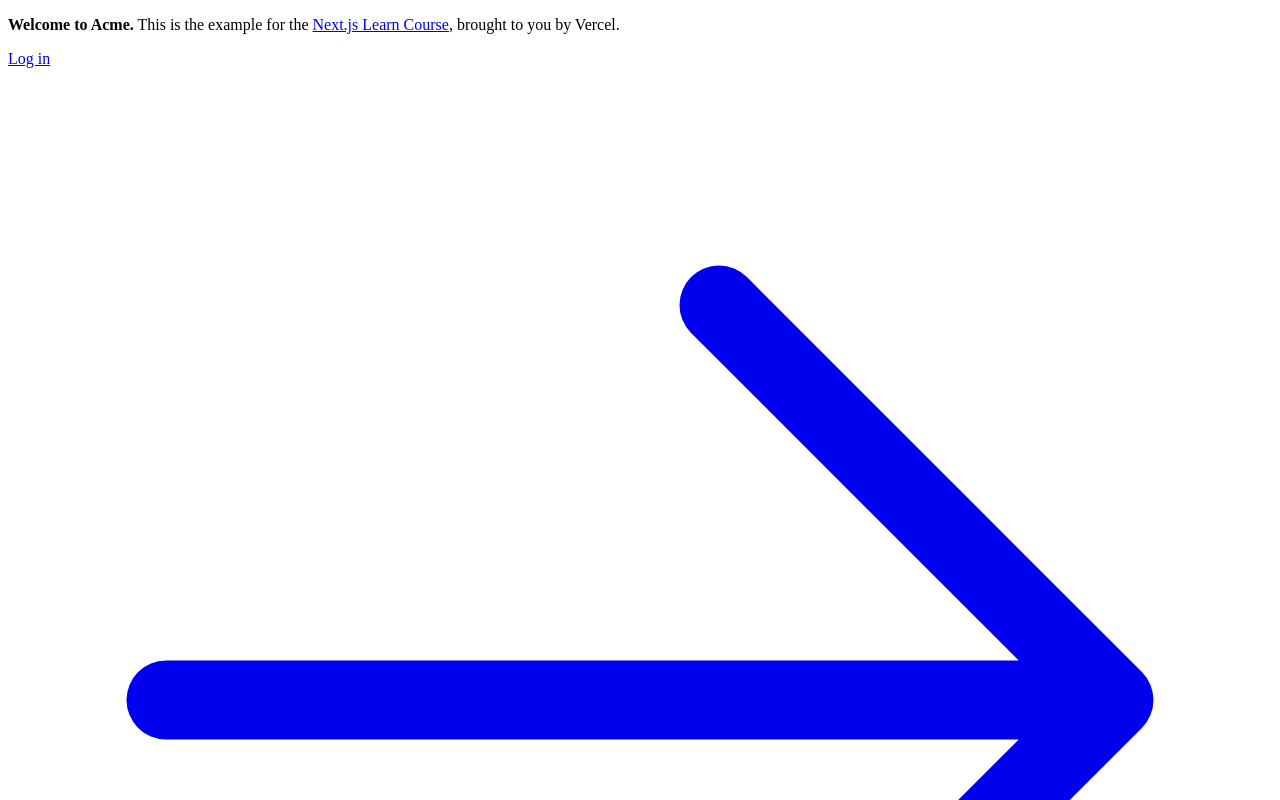
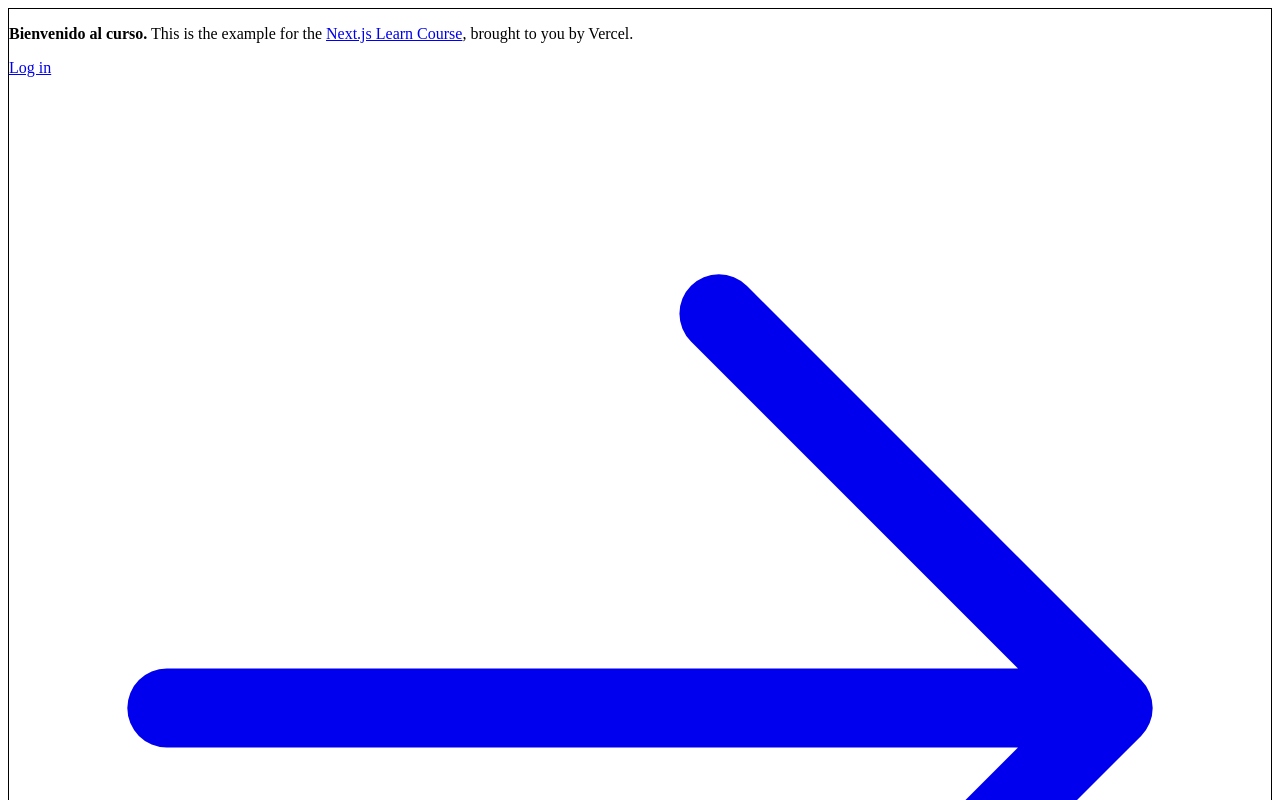
Before and after one commit to SinR0str0/Tarea3, a Next.js app in the folder nextjs-dashboard/: page / in a window 1280 px wide. Shown: the top 800 px of the page. Built offline with nearby package versions, Linux system fonts and the light colour scheme.

Commit message:
Separación de Layout y Page

```diff
--- a/nextjs-dashboard/app/layout.tsx
+++ b/nextjs-dashboard/app/layout.tsx
@@ -4,8 +4,12 @@ export default function RootLayout({
   children: React.ReactNode;
 }) {
   return (
-    <html lang="en">
-      <body>{children}</body>
+    <html lang="es">
+      <body>
+        <div style = {{border: '1px solid #000'}}>
+          {children}
+        </div>
+      </body>
     </html>
   );
 }
--- a/nextjs-dashboard/app/page.tsx
+++ b/nextjs-dashboard/app/page.tsx
@@ -11,7 +11,7 @@ export default function Page() {
       <div className="mt-4 flex grow flex-col gap-4 md:flex-row">
         <div className="flex flex-col justify-center gap-6 rounded-lg bg-gray-50 px-6 py-10 md:w-2/5 md:px-20">
           <p className={`text-xl text-gray-800 md:text-3xl md:leading-normal`}>
-            <strong>Welcome to Acme.</strong> This is the example for the{' '}
+            <strong>Bienvenido al curso.</strong> This is the example for the{' '}
             <a href="https://nextjs.org/learn/" className="text-blue-500">
               Next.js Learn Course
             </a>
```
Also changed, not shown: nextjs-dashboard/Preguntas.txt.
